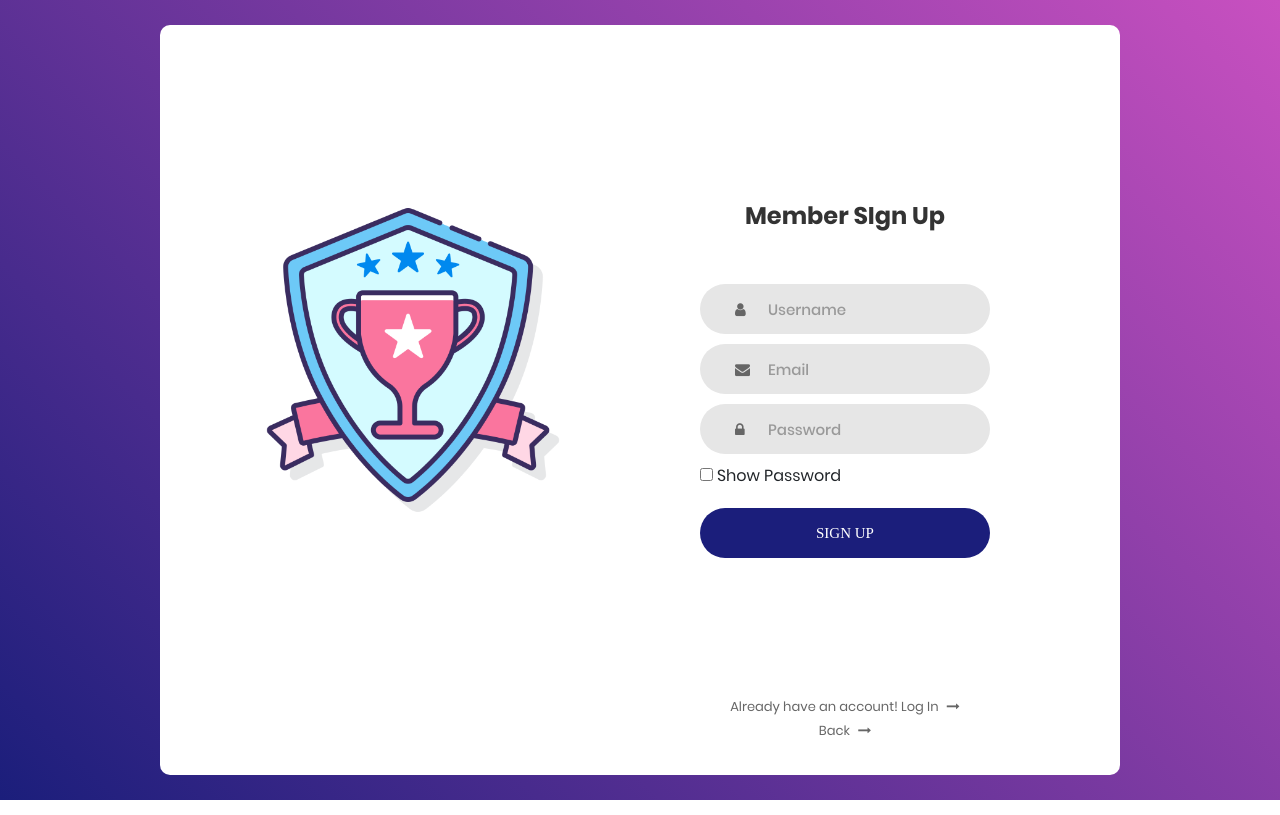
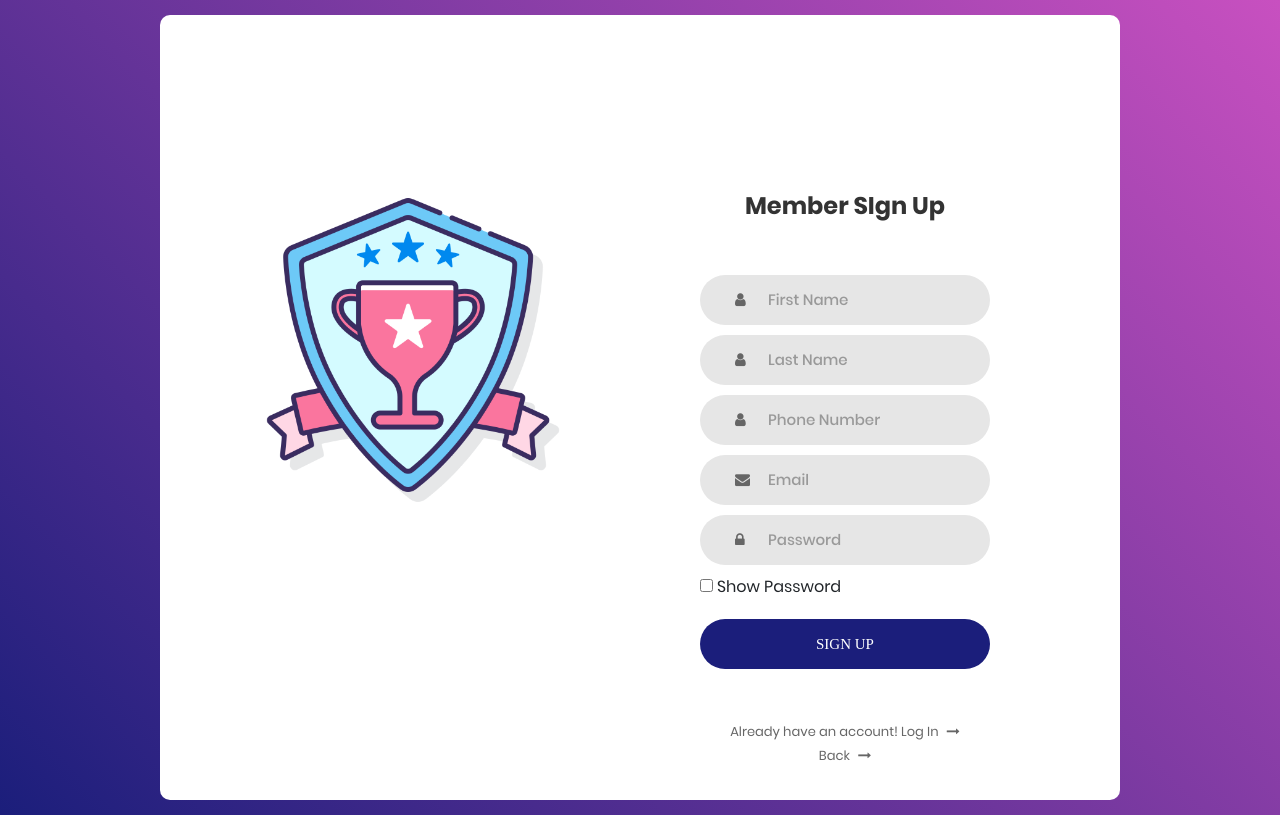
Before and after one commit to Princeyyyy/IS-Project, a PHP site: page /signup.php in a window 1280 px wide. Run offline with PHP 8.4, Linux system fonts and the light colour scheme; some web fonts are replaced.

Commit message:
added new content to sign up

```diff
--- a/signup.php
+++ b/signup.php
@@ -47,8 +47,24 @@ include "signupLogic.php";
 						Member SIgn Up
 					</span>
 
-                    <div class="wrap-input100 validate-input" data-validate="Username required">
-                        <input class="input100" type="text" name="username" placeholder="Username">
+                    <div class="wrap-input100 validate-input" data-validate="First Name required">
+                        <input class="input100" type="text" name="fname" placeholder="First Name">
+                        <span class="focus-input100"></span>
+                        <span class="symbol-input100">
+							<i class="fa fa-user" aria-hidden="true"></i>
+						</span>
+                    </div>
+
+                    <div class="wrap-input100 validate-input" data-validate="Last Name required">
+                        <input class="input100" type="text" name="lname" placeholder="Last Name">
+                        <span class="focus-input100"></span>
+                        <span class="symbol-input100">
+							<i class="fa fa-user" aria-hidden="true"></i>
+						</span>
+                    </div>
+
+                    <div class="wrap-input100 validate-input" data-validate="Phone number required">
+                        <input class="input100" type="text" name="phoneno" placeholder="Phone Number">
                         <span class="focus-input100"></span>
                         <span class="symbol-input100">
 							<i class="fa fa-user" aria-hidden="true"></i>
@@ -81,7 +97,7 @@ include "signupLogic.php";
 						</button>
                     </div>
 
-                    <div class="text-center p-t-136">
+                    <div class="text-center p-t-50">
                         <a class="txt2" href="login.php">
 							Already have an account! Log In
 							<i class="fa fa-long-arrow-right m-l-5" aria-hidden="true"></i>
--- a/signupLogic.php
+++ b/signupLogic.php
@@ -5,7 +5,9 @@ if(isset($_POST['signup']))
 
     mysqli_select_db($conn,'signup');
 
-    $username = $_POST['username'];
+    $fname = $_POST['fname'];
+    $lname = $_POST['lname'];
+    $phoneno = $_POST['phoneno'];
     $email = $_POST['email'];
     $password = $_POST['password'];
 
@@ -25,7 +27,7 @@ if(isset($_POST['signup']))
         "alert('Registration was Successful!');".
         "location.href = 'login.php'".
         "</script>";
-        $sql = "insert into users(username, email, password) values ('$username','$email','$password')";
+        $sql = "insert into Users(fname, lname, email, password, phoneno) values ('$fname', '$lname','$email','$password','$phoneno')";
         mysqli_query($conn,$sql);
 
     }
```
